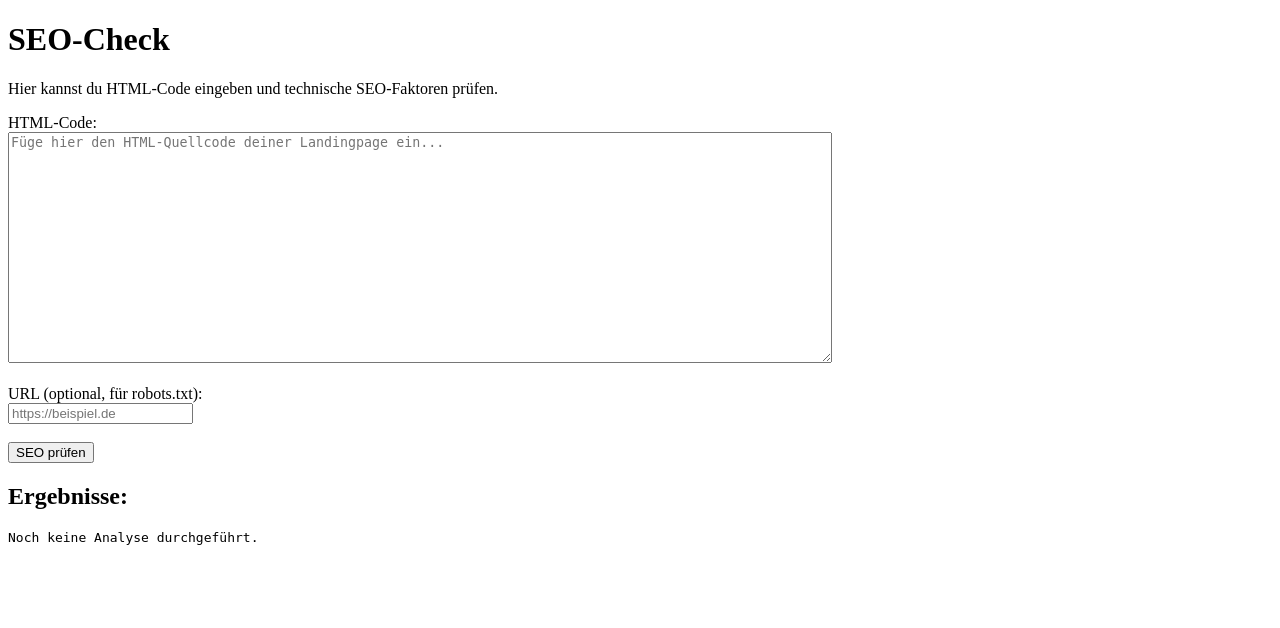
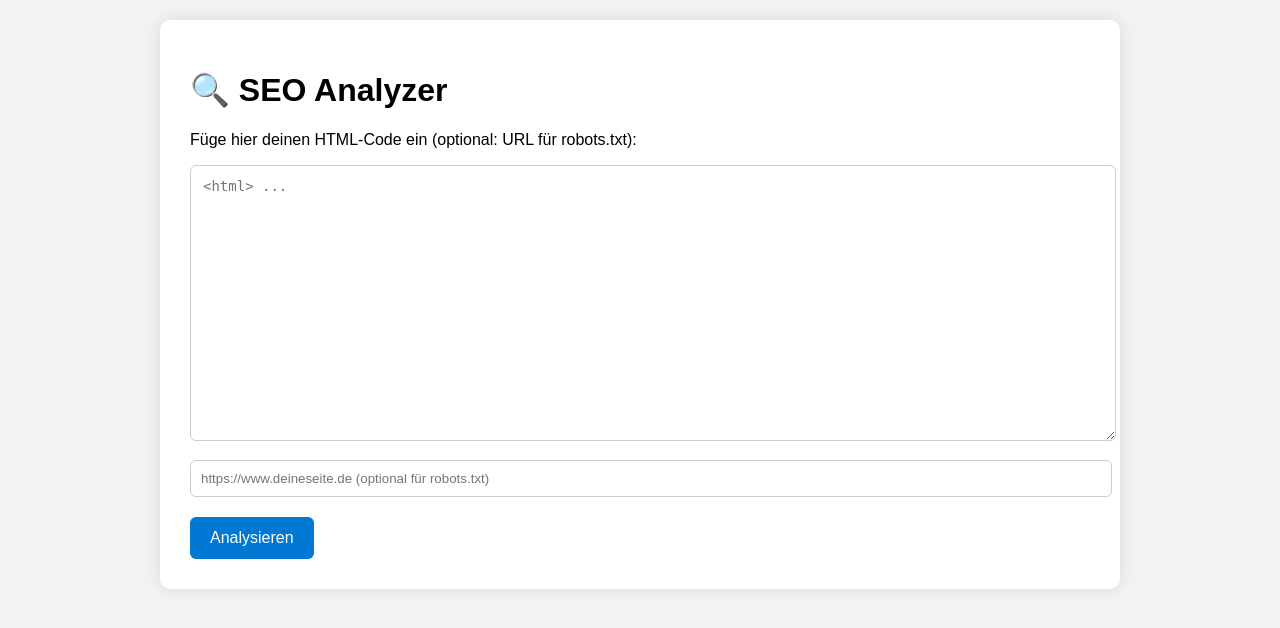
Before and after one commit to Maggi12345689/seo-checker, a Flask app: page / in a window 1280 px wide. Shown: the top 628 px of the page. Run offline with Flask 3, Linux system fonts and the light colour scheme.

Commit message:
Update index.html - design

```diff
--- a/templates/index.html
+++ b/templates/index.html
@@ -2,41 +2,128 @@
 <html lang="de">
 <head>
   <meta charset="UTF-8">
-    <title>SEO Checker</title>
+  <title>SEO Analyzer Tool</title>
+  <style>
+    body {
+      font-family: Arial, sans-serif;
+      background: #f2f2f2;
+      margin: 0;
+      padding: 20px;
+    }
+
+    .container {
+      max-width: 900px;
+      margin: auto;
+      background: white;
+      padding: 30px;
+      border-radius: 10px;
+      box-shadow: 0 0 15px rgba(0,0,0,0.1);
+    }
+
+    textarea {
+      width: 100%;
+      height: 250px;
+      font-family: monospace;
+      padding: 12px;
+      font-size: 14px;
+      border: 1px solid #ccc;
+      border-radius: 6px;
+      resize: vertical;
+    }
+
+    input[type="text"] {
+      width: 100%;
+      padding: 10px;
+      margin-top: 15px;
+      margin-bottom: 10px;
+      border: 1px solid #ccc;
+      border-radius: 6px;
+    }
+
+    button {
+      background-color: #0078d4;
+      color: white;
+      padding: 12px 20px;
+      font-size: 16px;
+      border: none;
+      border-radius: 6px;
+      cursor: pointer;
+      margin-top: 10px;
+    }
+
+    button:hover {
+      background-color: #005fa3;
+    }
+
+    table {
+      width: 100%;
+      border-collapse: collapse;
+      margin-top: 30px;
+    }
+
+    th, td {
+      padding: 12px;
+      text-align: left;
+      border-bottom: 1px solid #ddd;
+    }
+
+    th {
+      background-color: #f0f0f0;
+    }
+
+    .ok {
+      color: green;
+      font-weight: bold;
+    }
+
+    .warn {
+      color: orange;
+      font-weight: bold;
+    }
+
+    .error {
+      color: red;
+      font-weight: bold;
+    }
+  </style>
 </head>
 <body>
-    <h1>SEO-Check</h1>
-    <p>Hier kannst du HTML-Code eingeben und technische SEO-Faktoren prüfen.</p>
+  <div class="container">
+    <h1>🔍 SEO Analyzer</h1>
+    <p>Füge hier deinen HTML-Code ein (optional: URL für robots.txt):</p>
+    <textarea id="htmlInput" placeholder="&lt;html&gt; ..."></textarea>
+    <input type="text" id="urlInput" placeholder="https://www.deineseite.de (optional für robots.txt)">
+    <button onclick="analyze()">Analysieren</button>
 
-    <form id="seoForm">
-        <label for="html">HTML-Code:</label><br>
-        <textarea id="html" name="html" rows="15" cols="100" placeholder="Füge hier den HTML-Quellcode deiner Landingpage ein..."></textarea><br><br>
-        <label for="url">URL (optional, für robots.txt):</label><br>
-        <input type="text" id="url" name="url" placeholder="https://beispiel.de"><br><br>
-        <button type="submit">SEO prüfen</button>
-    </form>
-
-    <h2>Ergebnisse:</h2>
-    <pre id="results">Noch keine Analyse durchgeführt.</pre>
+    <div id="results"></div>
+  </div>
 
   <script>
-        document.getElementById("seoForm").addEventListener("submit", async function(e) {
-            e.preventDefault();
-
-            const html = document.getElementById("html").value;
-            const url = document.getElementById("url").value;
+    async function analyze() {
+      const html = document.getElementById("htmlInput").value;
+      const url = document.getElementById("urlInput").value;
 
       const response = await fetch("/check-seo", {
         method: "POST",
-                headers: { "Content-Type": "application/json" },
+        headers: {
+          "Content-Type": "application/json"
+        },
         body: JSON.stringify({ html, url })
       });
 
       const data = await response.json();
-            const resultArea = document.getElementById("results");
+      let output = "<table><tr><th>Element</th><th>Status</th><th>Details</th></tr>";
 
-            resultArea.textContent = JSON.stringify(data, null, 2);
-        });
+      for (const [key, value] of Object.entries(data)) {
+        let cls = "ok";
+        if (value.Status.toLowerCase().includes("fehlt")) cls = "error";
+        else if (value.Status.toLowerCase().includes("zu") || value.Status.toLowerCase().includes("mehrfach")) cls = "warn";
+        output += `<tr><td>${key}</td><td class="${cls}">${value.Status}</td><td>${value.Details}</td></tr>`;
+      }
+
+      output += "</table>";
+      document.getElementById("results").innerHTML = output;
+    }
   </script>
 </body>
 </html>
```
Lines whose indentation alone changed are shown as unchanged.
